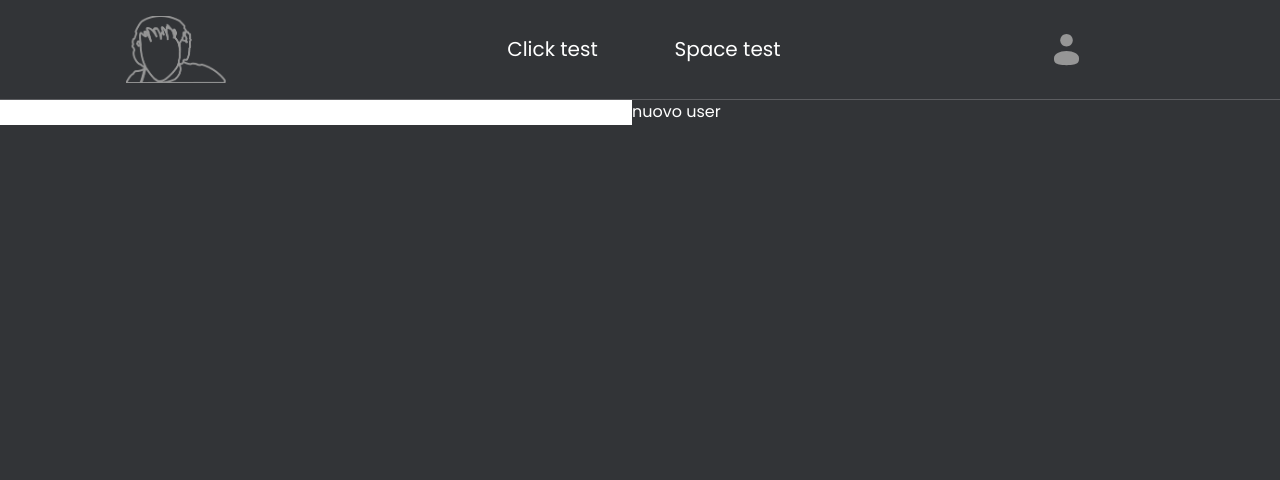
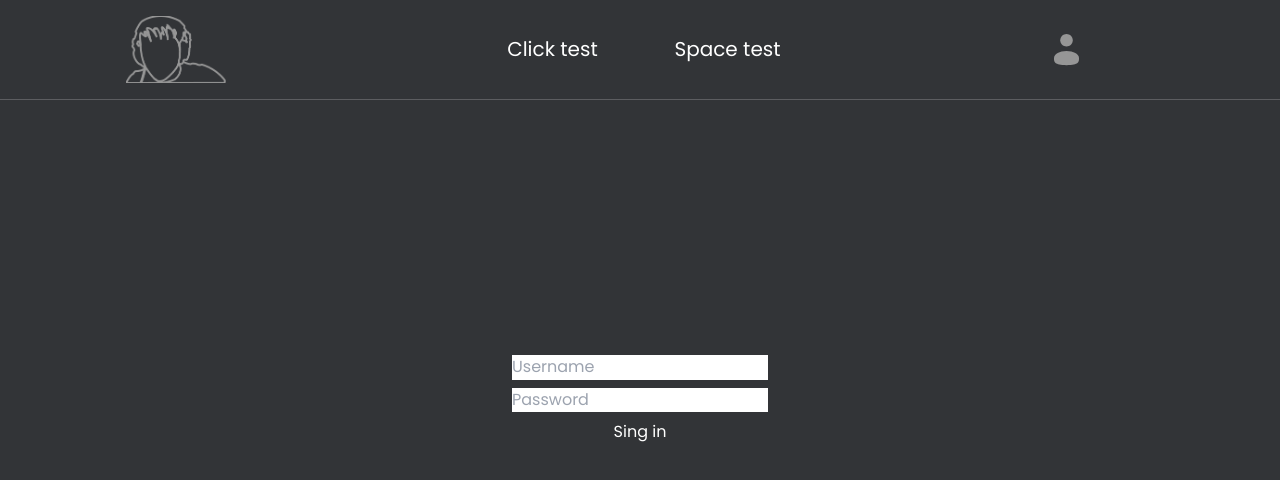
Before and after one commit to da4do0/clickTestTailwind, a React (Vite) app: page /user in a window 1280 px wide. Shown: the top 480 px of the page. Built offline with nearby package versions, Linux system fonts and the light colour scheme.

Commit message:
added form sign up and insert row into database

```diff
--- a/src/hooks/dataUserLogin.hook.jsx
+++ b/src/hooks/dataUserLogin.hook.jsx
@@ -1 +1,21 @@
 import React, {createContext, useContext, useState} from "react";
+
+const dataUser = createContext();
+
+export const DataUserLogin = ({children})=>{
+    const [username, username_set] = useState('');
+
+    const uploadUsername = (name)=>{
+        username_set(name);
+    }
+
+    return(
+        <>
+         <dataUser.Provider value={{uploadUsername, username}}>
+            {children}
+         </dataUser.Provider>
+        </>
+    )
+}
+
+export const useDataUserLogin = () => useContext(dataUser);
--- a/src/main.jsx
+++ b/src/main.jsx
@@ -3,6 +3,7 @@ import ReactDOM from "react-dom/client";
 import "./index.css";
 import { createBrowserRouter, RouterProvider } from "react-router-dom";
 import {SupabaseProvider} from './hooks/supabaseSession.hook';
+import {DataUserLogin} from './hooks/dataUserLogin.hook';
 
 import Header from "./routes/header";
 import Main from "./routes/main/mainContainer";
@@ -29,7 +30,9 @@ const router = createBrowserRouter([
 ReactDOM.createRoot(document.getElementById("root")).render(
   <React.StrictMode>
     <SupabaseProvider>
-      <RouterProvider router={router} />
+      <DataUserLogin>
+        <RouterProvider router={router} />
+      </DataUserLogin>
     </SupabaseProvider>
   </React.StrictMode>
 );
--- a/src/routes/user/user.jsx
+++ b/src/routes/user/user.jsx
@@ -1,41 +1,87 @@
-import React, { useState } from "react";
-import {useSupabase} from '../../hooks/supabaseSession.hook';
+import React, { useEffect, useState } from "react";
+import { useSupabase } from "../../hooks/supabaseSession.hook";
+import { useDataUserLogin } from "../../hooks/dataUserLogin.hook";
 
 const User = () => {
-  const [username, username_set] = useState(null);
+  const [usernameI, usernameI_set] = useState(null);
   const [userInput, userInput_set] = useState("");
   const [passInput, passInput_set] = useState("");
 
-  const {supabase} = useSupabase();
+  const { supabase } = useSupabase();
+  const { uploadUsername, username } = useDataUserLogin();
 
-  const newUser = async () => {
+  const newUser = async (e) => {
+    e.preventDefault();
     console.log(userInput, "userInput");
     console.log(passInput, "passInput");
     const { data, error } = await supabase
       .from("Utenti")
-      .insert([{ nickname: "someValue", password: "otherValue" }])
+      .insert([{ nickname: userInput, password: passInput }])
       .select();
-      console.log(error)
-      console.log(data)
+    console.log(error);
+    console.log(data);
   };
+
+  const newUserInput=(e)=>{
+    userInput_set(e.target.value)
+  }
+
+  const newPassInput=(e)=>{
+    passInput_set(e.target.value)
+  }
 
   return (
     <>
-      <input type="text" onChange={(e) => userInput_set(e.target.value)} />
-      <input type="text" onChange={(e) => passInput_set(e.target.value)} />
-      <button onClick={newUser}>nuovo user</button>
+      {/* <Login newUser={newUser} /> */}
+      <SignUp newUser={newUser} newUserInput={newUserInput} newPassInput={newPassInput}/>
     </>
   );
 };
 
-const Login = ()=>{
-    return(
-        <>
-            <form>
-                <input type="text" />
-            </form>
-        </>
-    );
-}
+const Login = ({ newUser }) => {
+  return (
+    <>
+      <section className=" absolute top-0 h-[100vh] w-[100%] grid place-items-center ">
+        <form className="flex flex-col w-[40%] gap-2">
+          <input
+            type="text"
+            placeholder="Username"
+            className=" w-[50%] my-0 mx-auto"
+          />
+          <input
+            type="password"
+            placeholder="Password"
+            className=" w-[50%] my-0 mx-auto"
+          />
+          <button onClick={newUser}>Sing in</button>
+        </form>
+      </section>
+    </>
+  );
+};
+
+const SignUp = ({ newUser, newUserInput, newPassInput}) => {
+  return (
+    <>
+      <section className=" absolute top-0 h-[100vh] w-[100%] grid place-items-center ">
+        <form className="flex flex-col w-[40%] gap-2">
+          <input
+            type="text"
+            placeholder="Username"
+            className=" w-[50%] my-0 mx-auto"
+            onChange={(e)=>newUserInput(e)}
+          />
+          <input
+            type="password"
+            placeholder="Password"
+            className=" w-[50%] my-0 mx-auto"
+            onChange={(e)=>newPassInput(e)}
+          />
+          <button onClick={newUser}>Sing in</button>
+        </form>
+      </section>
+    </>
+  );
+};
 
 export default User;
```
